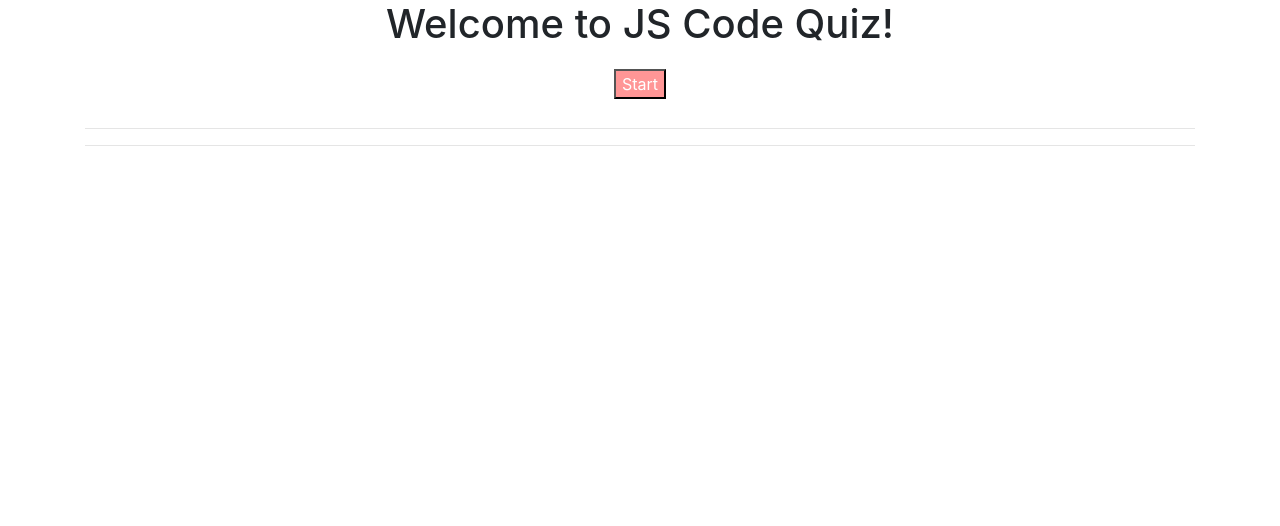
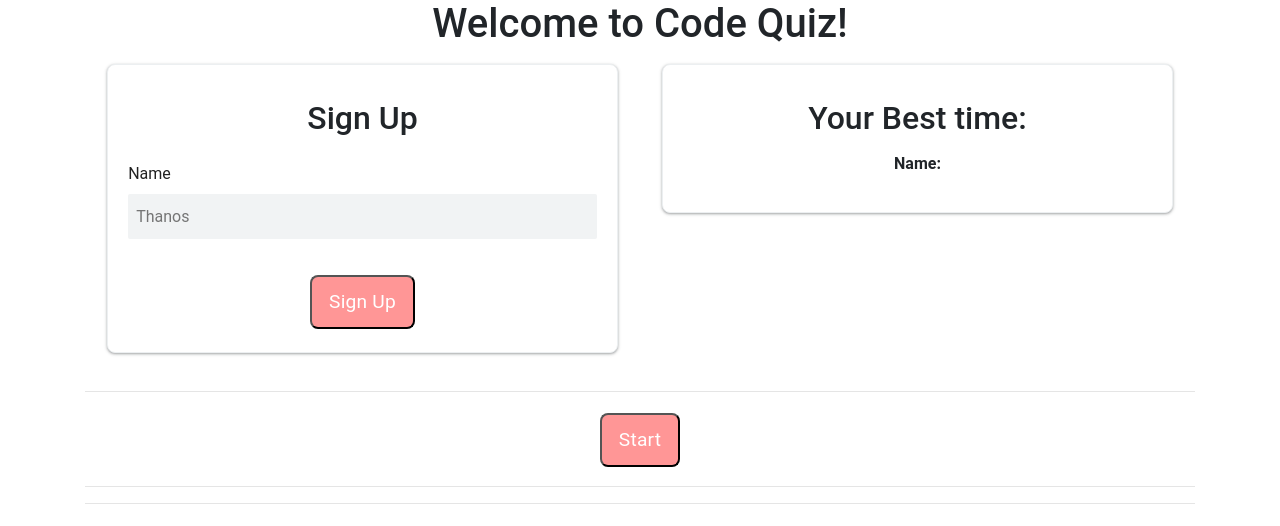
Before and after one commit to kbarcaa/homework_05, a plain HTML site: page index.html in a window 1280 px wide. Drawn offline with nearby package versions, Linux system fonts and the light colour scheme.

Commit message:
added in name input

```diff
--- a/index.html
+++ b/index.html
@@ -6,7 +6,7 @@
   <link rel="stylesheet" href="https://maxcdn.bootstrapcdn.com/bootstrap/4.0.0/css/bootstrap.min.css">
   <link rel="stylesheet" href="https://stackpath.bootstrapcdn.com/font-awesome/4.7.0/css/font-awesome.min.css">
   <link rel="stylesheet" href="style.css">
-  <title>JS Quiz</title>
+  <title>JS Code Quiz</title>
 </head>
 <body>
 
@@ -14,7 +14,26 @@
 
   <div class="container text-center">
 
-    <h1>Welcome to JS Code Quiz!</h1>
+    <h1>Welcome to Code Quiz!</h1>
+
+    <div class="clearfix">
+      <div class="card">
+        <h2>Sign Up</h2>
+        <form method="POST">
+          <div class="input-group">
+            <label for="first-name">Name</label>
+            <input type="text" name="first-name" id="first-name" placeholder="Thanos" />
+          </div>
+          <div id="msg"></div>
+          <button id="sign-up">Sign Up</button>
+        </form>
+      </div>
+      <div class="card">
+        <h2>Your Best time: </h2>
+        <p><strong>Name:</strong> <span id="user-first-name"></span></p>
+      </div>
+    </div>
+    <hr>
 
     <button id="startButton">Start</button>
 
@@ -28,6 +47,8 @@
     <hr>
     <h4 id="messages"></h4>
 
+
+
   </div>
 
 
--- a/script.js
+++ b/script.js
@@ -5,20 +5,64 @@ var questionTag = document.getElementById("questions");
 var answerTag = document.getElementById("answers");
 var messages = document.getElementById("messages");
 
+var firstNameInput = document.getElementById("first-name");
+var signUpButton = document.getElementById("sign-up");
+var msgDiv = document.getElementById("msg");
+var userFirstNameSpan = document.getElementById("user-first-name");
+
+function displayMessage(type, message){
+  msgDiv.textContent = message;
+  msgDiv.setAttribute("class", type);
+}
+
+signUpButton.addEventListener("click", function(event){
+  event.preventDefault();
+  var user = {
+    firstName: firstNameInput.value.trim(),
+  };
+
+  if(user.firstName === ""){
+    displayMessage("error", "Frist name no no black");
+  } else {
+    displayMessage("Success", "Registered!")
+  }
+  console.log(user);
+  localStorage.setItem("user", JSON.stringify(user));
+
+  var lastUser = JSON.parse(localStorage.getItem("user"));
+
+  userFirstNameSpan.textContent = lastUser.firstName;
+
+})
+
+
+
+
 // creating a count down timer function
 function startingQuiz (){
-  var timeLeft = 100;
+  reset()
+  var timeLeft = 50;
   var timeInvertal = setInterval(function(){
     h4Tag.textContent = "Time remaining: " + timeLeft;
     timeLeft--;
 
     if (timeLeft === -2){
-      h4Tag.textContent = "Game Over!";
+      reset()
+      messages.textContent = "Game Over!";
       clearInterval(timeInvertal);
+      h4Tag.textContent = "";
     }
+
+
   }, 1000)
+
   showQuestion1()
+
 }
+
+
+
+
 // activating start button
 startButton.addEventListener("click", startingQuiz);
 
@@ -44,7 +88,7 @@ function showQuestion1 () {
 
   // creating event listener "click" to display wrong message and cut time.
   answer1Button.addEventListener("click", function(){
-    messages.textContent = "Incorrect! Please try again.";
+  messages.textContent = "Incorrect! Please try again.";
   })
 
   // answer choice button 2
@@ -144,7 +188,7 @@ function showQuestion3 () {
     // creating event listener "click" to display wrong message and cut time.
     answer1Button.addEventListener("click", function(){
     messages.textContent = "Correct!";
-    showQuestion4()
+    showFinalMsg()
     })
 
     // answer choice button 2
@@ -181,6 +225,11 @@ function showQuestion3 () {
 
 
 
+function showFinalMsg(){
+  reset();
+  questionTag.textContent = "Good Job! You pass the quiz!"
+  timeInvertal(stop)
+}
 
 
 
--- a/style.css
+++ b/style.css
@@ -1,6 +1,7 @@
-#startButton {
+#startButton, #sign-up{
   background-color: rgba(255, 46, 46, 0.5);
-  margin: 0.8rem;
+  margin-top: 0.3rem;
+  margin-bottom: 0.2rem;
 }
 
 button {
@@ -8,3 +9,126 @@ button {
   color: white;
   margin: 0.8rem;
 }
+
+
+
+*,
+*::before,
+*::after {
+  box-sizing: border-box;
+}
+
+body {
+  font-size: 16px;
+  font-family: "Roboto", sans-serif;
+}
+
+h2 {
+  font-size: 2rem;
+  margin: 0px;
+  margin-top: 0.45em;
+  margin-bottom: 0.45em;
+}
+
+button {
+  background-color: #039be5;
+  border-radius: 8px;
+  color: #fff;
+  cursor: pointer;
+  font-size: 1.2em;
+  letter-spacing: 0.21px;
+  line-height: 16px;
+  max-width: 100%;
+  padding: 17px;
+  text-align: center;
+  transition-duration: 0.15s;
+  transition-property: color;
+  transition-timing-function: linear;
+  margin-top: 0.3em;
+
+}
+
+button:hover {
+  background-color: #0288d1;
+}
+
+.input-group {
+  margin-top: 10px;
+  margin-bottom: 10px;
+}
+
+label {
+  color: #212121;
+}
+
+input {
+  background-color: #f1f3f4;
+  border-radius: 2px;
+  border-width: 0;
+  color: #5f6368;
+  font-size: 1em;
+  height: 45px;
+  line-height: 20px;
+  margin: 0;
+  margin-bottom: -12px;
+  max-width: 100%;
+  padding: 8px 8px 8px 8px;
+  transition-delay: 0s, 0s;
+  transition-duration: 0.2s, 0.2s;
+  transition-property: background-color, color;
+  transition-timing-function: ease, ease;
+  vertical-align: middle;
+  width: 100%;
+}
+
+input:hover {
+  background-color: #e8eaed;
+}
+
+.card {
+  background-color: #fff;
+  border: 1px solid #eceff1;
+  border-radius: 8px;
+  box-shadow: rgba(60, 64, 67, 0.3) 0 1px 2px 0,
+    rgba(60, 64, 67, 0.15) 0 1px 3px 1px;
+  margin: 2%;
+  margin-top: 8px;
+  padding: 20px;
+  width: 46%;
+  overflow: hidden;
+  position: relative;
+  float: left;
+}
+
+.card::after {
+  content: " ";
+  display: block;
+  clear: both;
+}
+
+.clearfix::after {
+  content: " ";
+  display: block;
+  clear: both;
+}
+
+#msg {
+  visibility: hidden;
+  margin-top: 20px;
+  font-weight: 700;
+  height: 1.2em;
+  font-size: 1.2em;
+}
+
+#msg.success,
+#msg.error {
+  visibility: visible;
+}
+
+#msg.success {
+  color: #52b155;
+}
+
+#msg.error {
+  color: #e6252c;
+}
```
